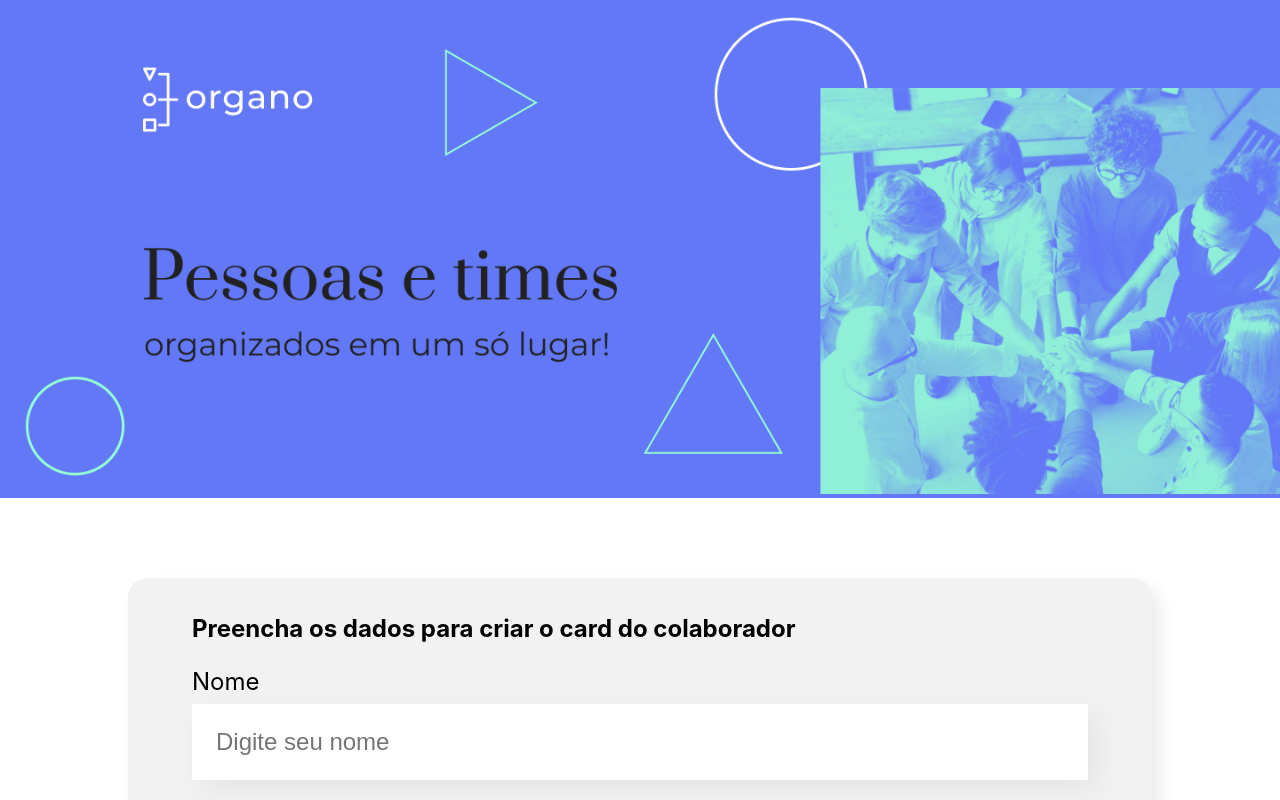
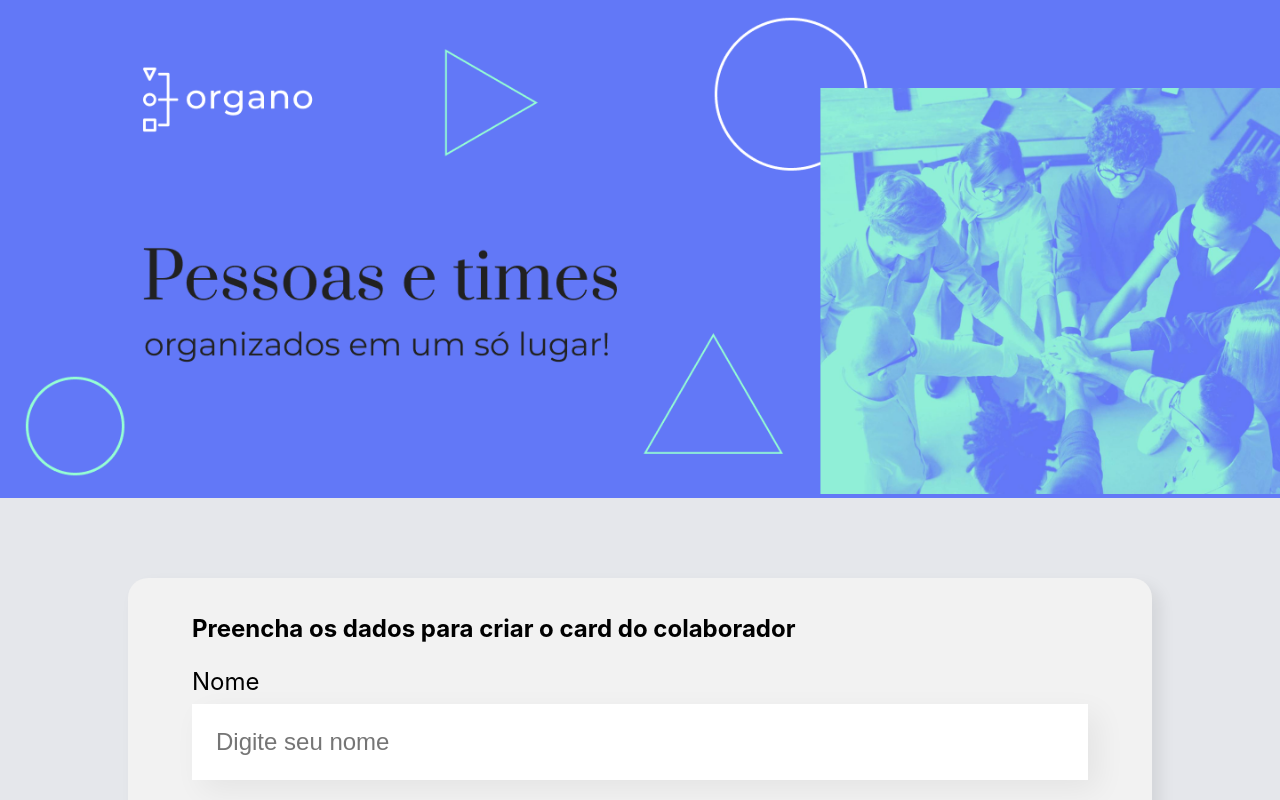
Before and after one commit to leoAraujo20/organo, a React (Vite) app: page / in a window 1280 px wide. Shown: the top 800 px of the page. Built offline with nearby package versions, Linux system fonts and the light colour scheme.

Commit message:
consistent background color in body style

```diff
--- a/src/index.css
+++ b/src/index.css
@@ -6,4 +6,5 @@
 
 body {
   font-family: 'Inter', sans-serif;
+  background-color: oklch(92.8% 0.006 264.531);
 }
```
